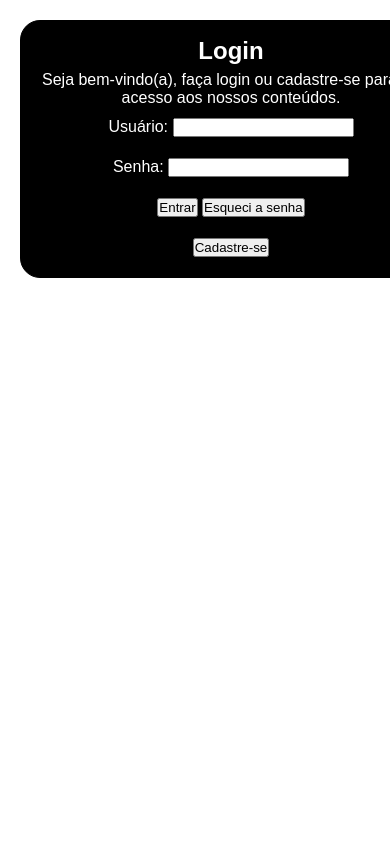
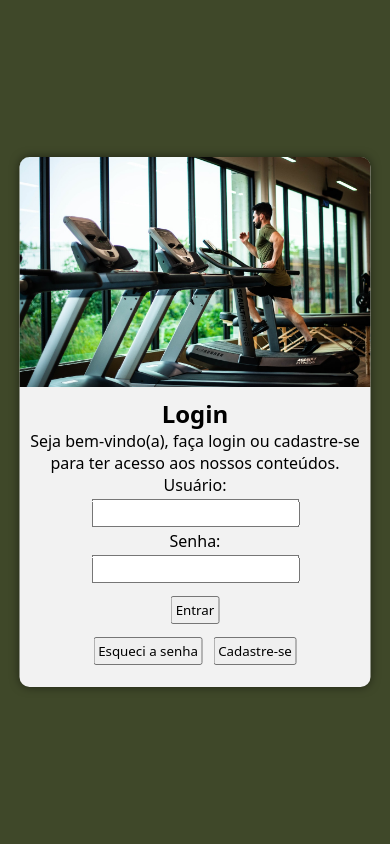
Before and after one commit to adrianospraia/projeto-login, a PHP site: page / in a window 390 px wide; the page is wider, and only the part inside the window is pictured. Run offline with PHP 8.4, Linux system fonts and the light colour scheme.

Commit message:
tela de login responsiva

```diff
--- a/estilos/medias.css
+++ b/estilos/medias.css
@@ -1 +1,14 @@
 @charset "UTF-8";
+
+@media screen and (min-width: 570px) {
+    #login {
+        width: 513px;
+        height: 530px;
+    }
+}
+
+@media screen and (min-height: 560px) {
+    #login {
+        height: 530px;
+    }
+}
--- a/estilos/style.css
+++ b/estilos/style.css
@@ -1,32 +1,72 @@
 @charset "UTF-8";
+
+/* Palheta de cores:
+1°#F2F2F2
+2°#0D0D0D
+3°#F4829
+4°#594731
+5°#76BF54
+*/
 
 * {
     margin: 0px;
     padding: 0px;
-    font-family: sans-serif;
+    font-family: system-ui, -apple-system, BlinkMacSystemFont, 'Segoe UI', Roboto, Oxygen, Ubuntu, Cantarell, 'Open Sans', 'Helvetica Neue', sans-serif;
+    box-sizing: border-box;
 }
 
-div#formulario {
-    text-align: start;
-    line-height: 40px;
-    border: 1px solid black;
-    border-radius: 20px;
-    width: 400px;
-    padding: 10px;
-    margin: 20px;
-    background-color: black;
-    color: white;
+:root {
+    --white: #F2F2F2;
+    --black: #0d0d0d;
+    --green1: #3F4829;
+    --green2: #76BF65;
+    --brown: #594731;
 }
 
-h1 {
-    text-align: center;
+body, html {
+    background-color: var(--green1);
+    height: 100vh;
+    width: 100vw;
 }
 
-p {
-    line-height: normal;
-    text-align: center;
+main {
+    position: relative;
+    height: 100vh;
+    width: 100vw;
 }
 
-form > p {
-    line-height: 40px;
+#login {
+    position: absolute;
+    top: 50%;
+    left: 50%;
+    transform: translate(-50%, -50%);
+    overflow: hidden;
+    background-color: var(--white);
+    width: 90vw;
+    height: 95vh;
+    border-radius: 10px;
+    box-shadow: 0px 0px 10px rgba(0, 0, 0, 0.5);
 }
+
+section#login > div#imagem {
+    display: block;
+    background: #3F4829 url(../imagens/pexels-william-choquette-1954524.jpg) no-repeat;
+    background-size: cover;
+    height: 230px;
+}
+
+section#login > div#formulario {
+    display: block;
+    text-align: center;
+    padding: 10px;
+}
+
+p > label, input {
+    padding: 3px;
+    margin: 3px;
+}
+
+#entrar {
+    display: block;
+    margin: 10px auto;
+}
--- a/index.html
+++ b/index.html
@@ -19,19 +19,18 @@
                 <p id="msg">Seja bem-vindo(a), faça login ou cadastre-se para ter acesso aos nossos conteúdos.</p>
             <form action="login.php" method="post">
                 <p>
-                    <label for="iuser">Usuário:</label>
-                    <input type="text" name="user" id="iuser" required>
-                </p>
-                <p>
-                    <label for="isen">Senha:</label>
+                    <label for="iuser">Usuário:</label><br>
+                    <input type="text" name="user" id="iuser" required><br>
+                    <label for="isen">Senha:</label><br>
                     <input type="password" name="sen" id="isen" required>
                 </p>
                 <p>
-                    <input type="submit" value="Entrar">
+                    <input id="entrar" type="submit" value="Entrar">
+                </p>
+                <p>
                     <input type="button" value="Esqueci a senha">
+                    <input type="button" value="Cadastre-se">
                 </p>
-                <p><input type="button" value="Cadastre-se"></p>
-
             </form>
             </div>
         </section>
```
